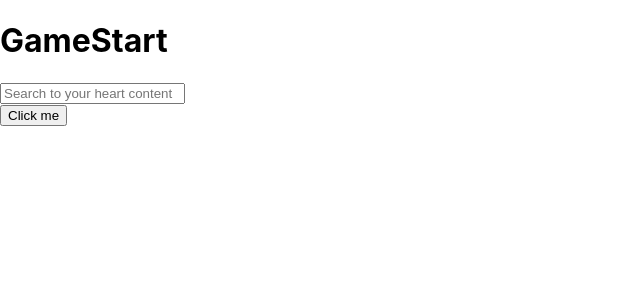
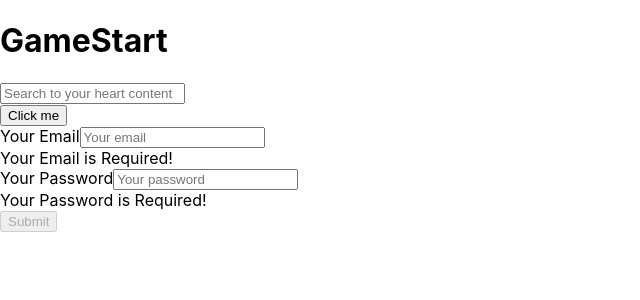
Before and after one commit to KevinGKorza/stardust-crusaders, a React (Create React App) app in the folder client/: page / in a window 1280 px wide. Shown: the top 300 px of the page, without its empty margins (0-640 px from the left). Built offline with nearby package versions, Linux system fonts and the light colour scheme.

Commit message:
added login component

```diff
--- a/client/src/components/Header.js
+++ b/client/src/components/Header.js
@@ -11,8 +11,8 @@
                 <br/>
                 <input type="button" name="searchBtn" value="Click me"/>
             </form>
-            {/* <LoginForm/>
-            <SignupForm/> */}
+            <LoginForm/>
+            {/* <SignupForm/> */}
         </header>
 
     );
```
